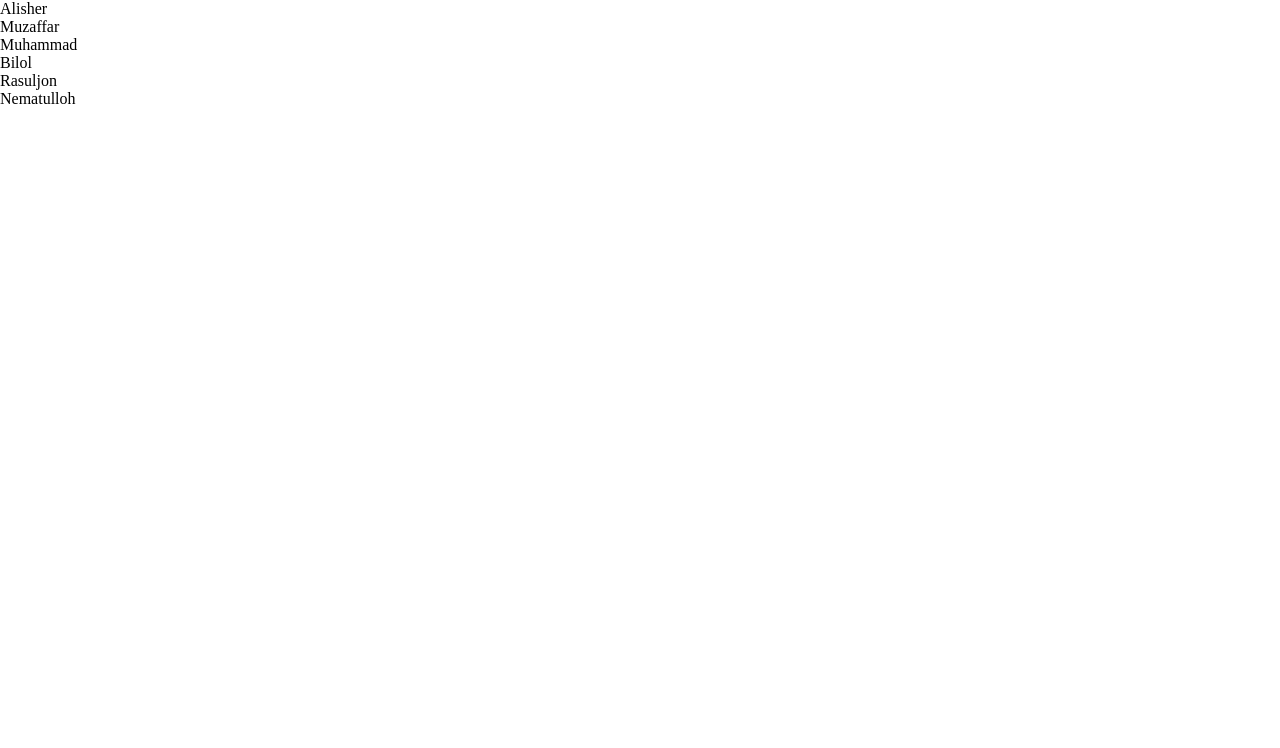
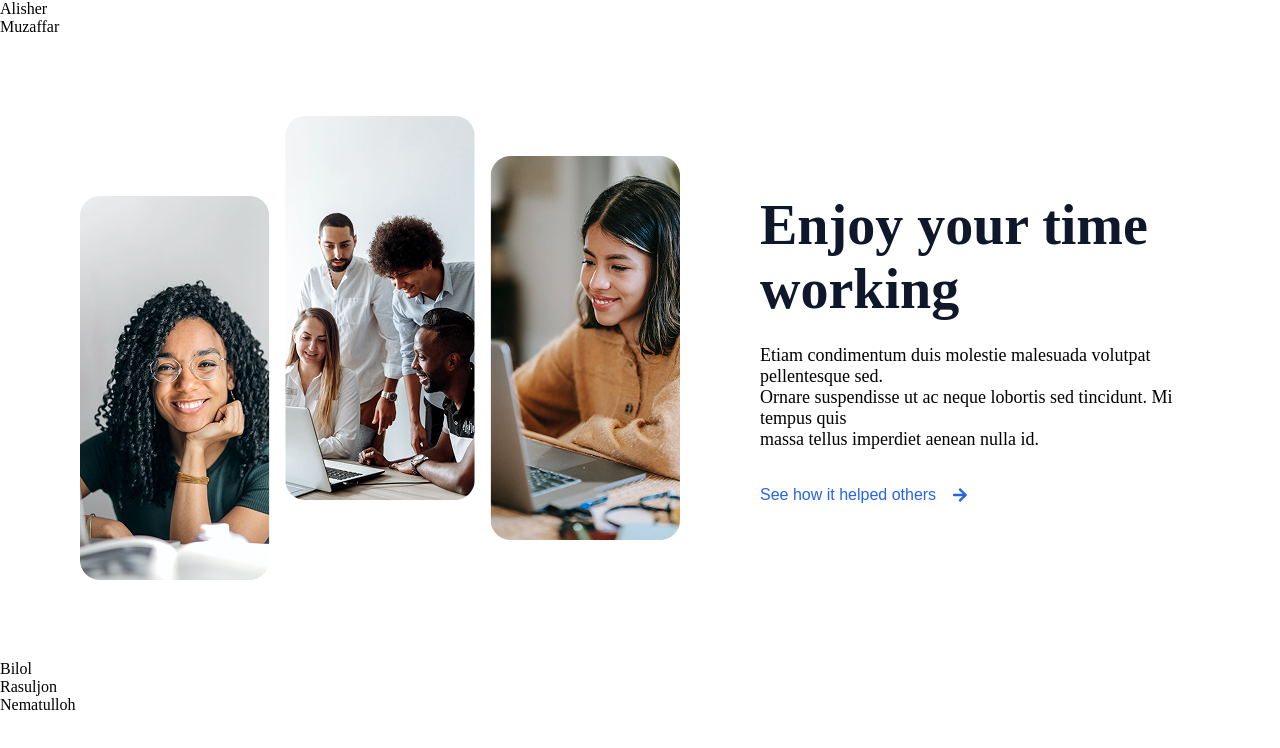
Before and after one commit to GaybullayevMuzaffar/team-figma, a React (Vite) app: page / in a window 1280 px wide. Shown: the top 748 px of the page. Built offline with nearby package versions, Linux system fonts and the light colour scheme.

Commit message:
Section1 completed

```diff
--- a/package.json
+++ b/package.json
@@ -11,7 +11,8 @@
   },
   "dependencies": {
     "react": "^19.2.6",
-    "react-dom": "^19.2.6"
+    "react-dom": "^19.2.6",
+    "react-icons": "^5.6.0"
   },
   "devDependencies": {
     "@eslint/js": "^10.0.1",
--- a/src/Components/Section1/Section1.css
+++ b/src/Components/Section1/Section1.css
@@ -0,0 +1,33 @@
+.container02 {
+    display: flex;
+    align-items: center;
+    margin: 80px;
+}
+
+.sec_title {
+    font-size: 56px;
+    color: #0F172A;
+    font-weight: 800;
+}
+
+.sec_text {
+    margin-top: 24px;
+    font-size: 18px;
+    content: #475569;
+    font-weight: 400;
+}
+
+.sec_box02 {
+    margin-left: 80px;
+}
+
+.link {
+    display: flex;
+    gap: 16px;
+    align-items: center;
+    border: none;
+    background: none;
+    margin-top: 36px;
+    font-size: 16px;
+    color: #2563EB;
+}
--- a/src/Components/Section1/Section1.jsx
+++ b/src/Components/Section1/Section1.jsx
@@ -1,9 +1,21 @@
 import "./Section1.css";
+import { FaArrowRight } from "react-icons/fa";
+import sec_img02 from "./img/Left.png"
 
 function Section1() {
+
   return (
-    <div>Muhammad</div>
-  )
+
+    <div className="container02">
+       <img src={sec_img02} alt="img02" />
+       <div className="sec_box02">
+        <h2 className="sec_title">Enjoy your time<br></br> working</h2>
+        <p className="sec_text">Etiam condimentum duis molestie malesuada volutpat pellentesque sed.<br></br> Ornare suspendisse ut ac neque lobortis sed tincidunt. Mi tempus quis<br></br> massa tellus imperdiet aenean nulla id.</p>
+        <button href="#" className="link">See how it helped others <FaArrowRight /></button>
+       </div>
+    </div>
+
+)
 }
 
 export default Section1;
```
Also changed, not shown: src/Components/Section1/img/Left.png (added), 1 other file (tests, documents, lock files or other folders).
